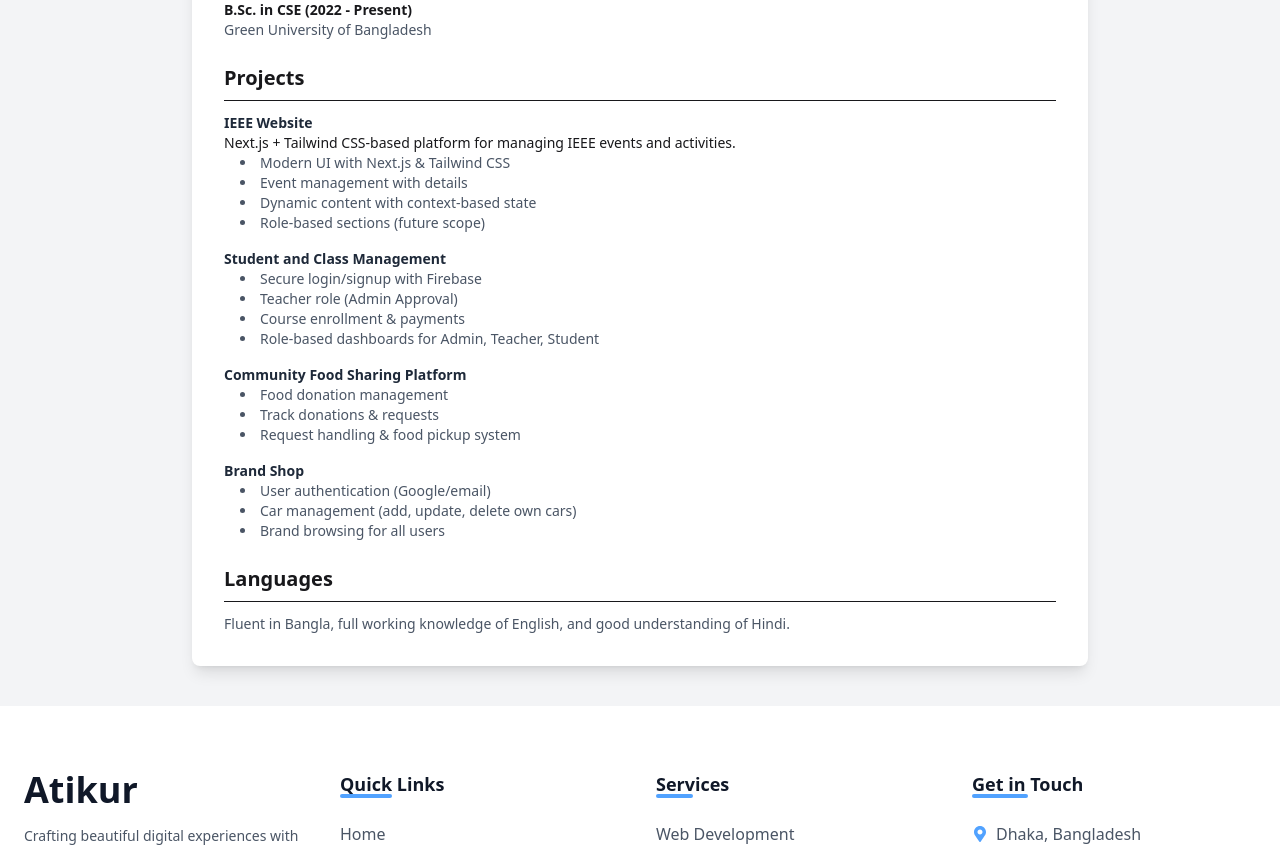
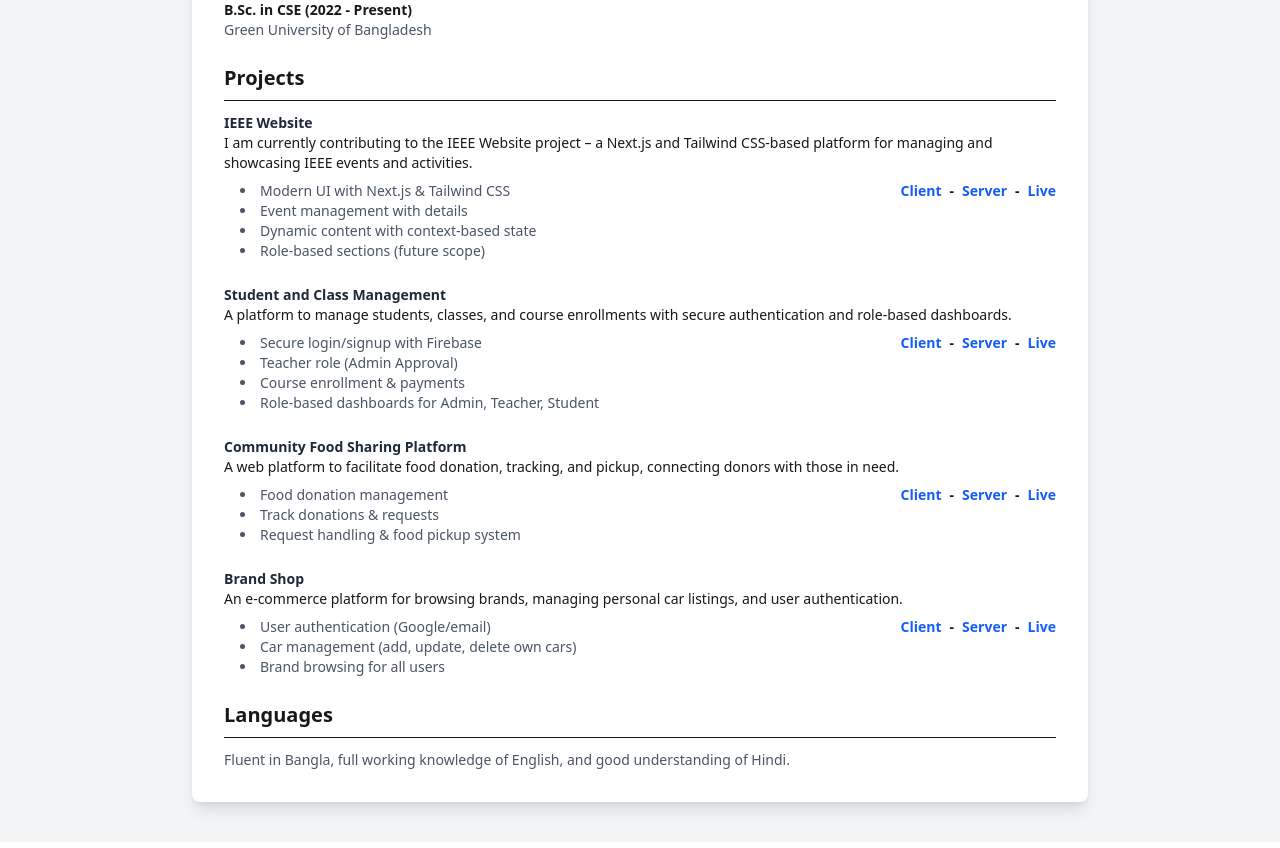
Before and after one commit to atikurrahman33/Portfolio-website, a React (Vite) app: page /resume in a window 1280 px wide. Shown: the part 480-1328 px from the top of the page. Built offline with nearby package versions, Linux system fonts and the light colour scheme.

Commit message:
Enhance project descriptions in Resume component with detailed information and links

```diff
--- a/src/page/Resume/Resume.jsx
+++ b/src/page/Resume/Resume.jsx
@@ -56,48 +56,102 @@ const Resume = () => {
         {/* Projects */}
        <section className="mb-6">
   <h2 className="text-xl font-semibold border-b pb-2 mb-3">Projects</h2>
-          <div className="space-y-4 text-sm">
+  <div className="space-y-6 text-sm">
 
+    {/* IEEE Website */}
     <div>
       <h3 className="font-semibold text-gray-800">IEEE Website</h3>
-              <p>Next.js + Tailwind CSS-based platform for managing IEEE events and activities.</p>
+      <p>
+        I am currently contributing to the IEEE Website project – a Next.js and Tailwind CSS-based platform for
+        managing and showcasing IEEE events and activities.
+      </p>
+      <div className="flex justify-between mt-2">
         <ul className="list-disc list-inside ml-4 text-gray-600">
           <li>Modern UI with Next.js & Tailwind CSS</li>
           <li>Event management with details</li>
           <li>Dynamic content with context-based state</li>
           <li>Role-based sections (future scope)</li>
         </ul>
+        <div className="flex gap-2 font-semibold">
+          <a href="" className="text-blue-600 hover:underline">Client </a>
+          <span>-</span>
+          <a href="" className="text-blue-600 hover:underline">Server </a>
+          <span>-</span>
+          <a href="" className="text-blue-600 hover:underline">Live </a>
+        </div>
+      </div>
     </div>
 
+    {/* Student and Class Management */}
     <div>
       <h3 className="font-semibold text-gray-800">Student and Class Management</h3>
+      <p>
+        A platform to manage students, classes, and course enrollments with secure authentication and role-based dashboards.
+      </p>
+      <div className="flex justify-between mt-2">
         <ul className="list-disc list-inside ml-4 text-gray-600">
           <li>Secure login/signup with Firebase</li>
           <li>Teacher role (Admin Approval)</li>
           <li>Course enrollment & payments</li>
           <li>Role-based dashboards for Admin, Teacher, Student</li>
         </ul>
+        <div className="flex gap-2 font-semibold">
+          <a href="" className="text-blue-600 hover:underline">Client </a>
+          <span>-</span>
+          <a href="" className="text-blue-600 hover:underline">Server </a>
+          <span>-</span>
+          <a href="" className="text-blue-600 hover:underline">Live </a>
+        </div>
+      </div>
     </div>
 
+    {/* Community Food Sharing Platform */}
     <div>
       <h3 className="font-semibold text-gray-800">Community Food Sharing Platform</h3>
+      <p>
+        A web platform to facilitate food donation, tracking, and pickup, connecting donors with those in need.
+      </p>
+      <div className="flex justify-between mt-2">
         <ul className="list-disc list-inside ml-4 text-gray-600">
           <li>Food donation management</li>
           <li>Track donations & requests</li>
           <li>Request handling & food pickup system</li>
         </ul>
+        <div className="flex gap-2 font-semibold">
+          <a href="" className="text-blue-600 hover:underline">Client </a>
+          <span>-</span>
+          <a href="" className="text-blue-600 hover:underline">Server </a>
+          <span>-</span>
+          <a href="" className="text-blue-600 hover:underline">Live </a>
+        </div>
+      </div>
     </div>
 
+    {/* Brand Shop */}
     <div>
       <h3 className="font-semibold text-gray-800">Brand Shop</h3>
+      <p>
+        An e-commerce platform for browsing brands, managing personal car listings, and user authentication.
+      </p>
+      <div className="flex justify-between mt-2">
         <ul className="list-disc list-inside ml-4 text-gray-600">
           <li>User authentication (Google/email)</li>
           <li>Car management (add, update, delete own cars)</li>
           <li>Brand browsing for all users</li>
         </ul>
+        <div className="flex gap-2 font-semibold">
+          <a href="" className="text-blue-600 hover:underline">Client </a>
+          <span>-</span>
+          <a href="" className="text-blue-600 hover:underline">Server </a>
+          <span>-</span>
+          <a href="" className="text-blue-600 hover:underline">Live </a>
         </div>
       </div>
+    </div>
+
+  </div>
 </section>
+
 
         {/* Languages */}
         <section>
```
Lines whose indentation alone changed are shown as unchanged.
